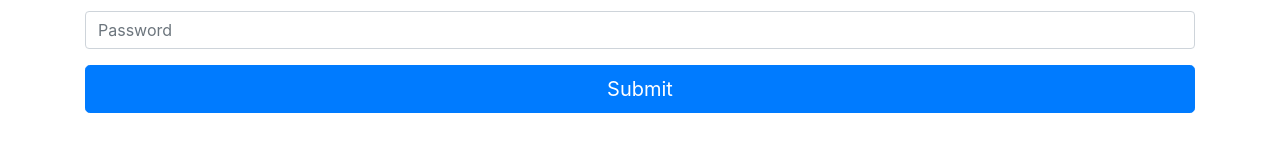
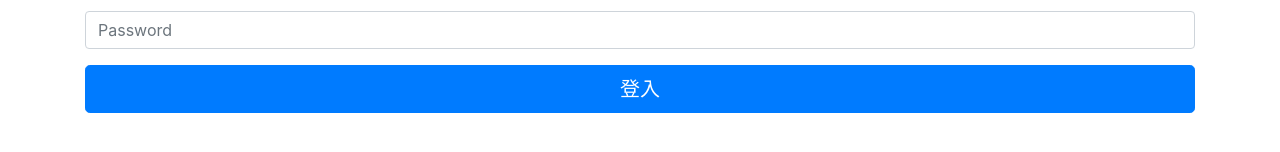
Before and after one commit to deansyue/ams_frontend, a Vue app: page /#/ in a window 1280 px wide. Shown: the part 254-406 px from the top of the page. Built offline with nearby package versions, Linux system fonts and the light colour scheme.

Commit message:
modify: 修改登入按鈕的字樣

```diff
--- a/src/views/SignIn.vue
+++ b/src/views/SignIn.vue
@@ -34,7 +34,7 @@
       </div>
 
       <button class="btn btn-lg btn-primary btn-block mb-3" type="submit">
-        Submit
+        登入
       </button>
     </form>
   </div>
```
